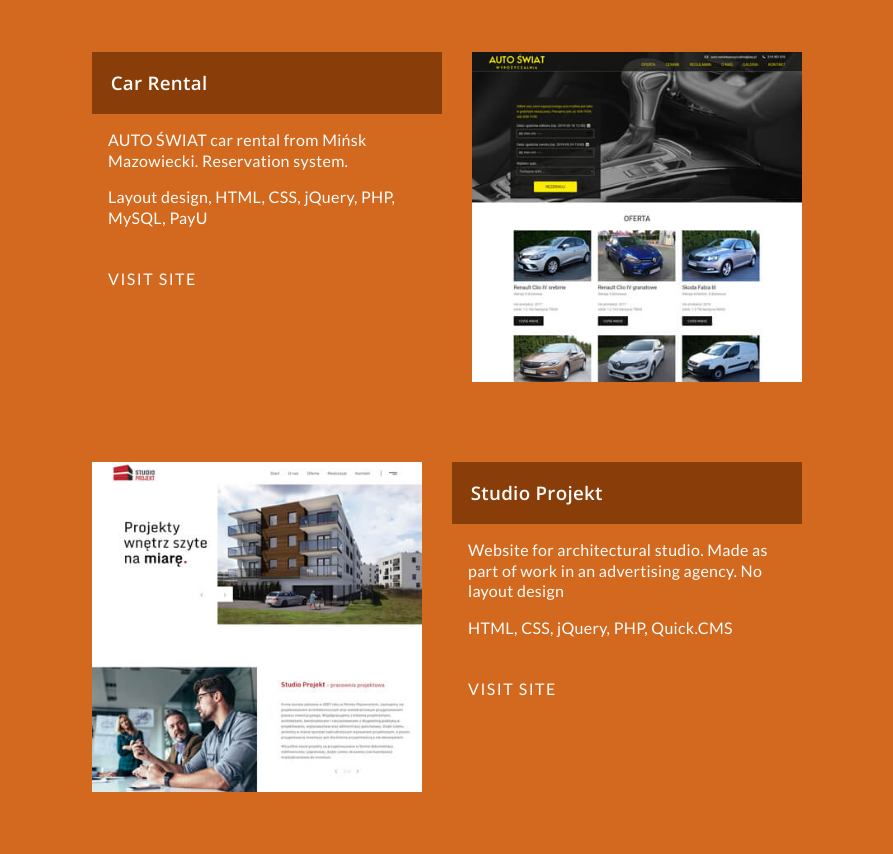
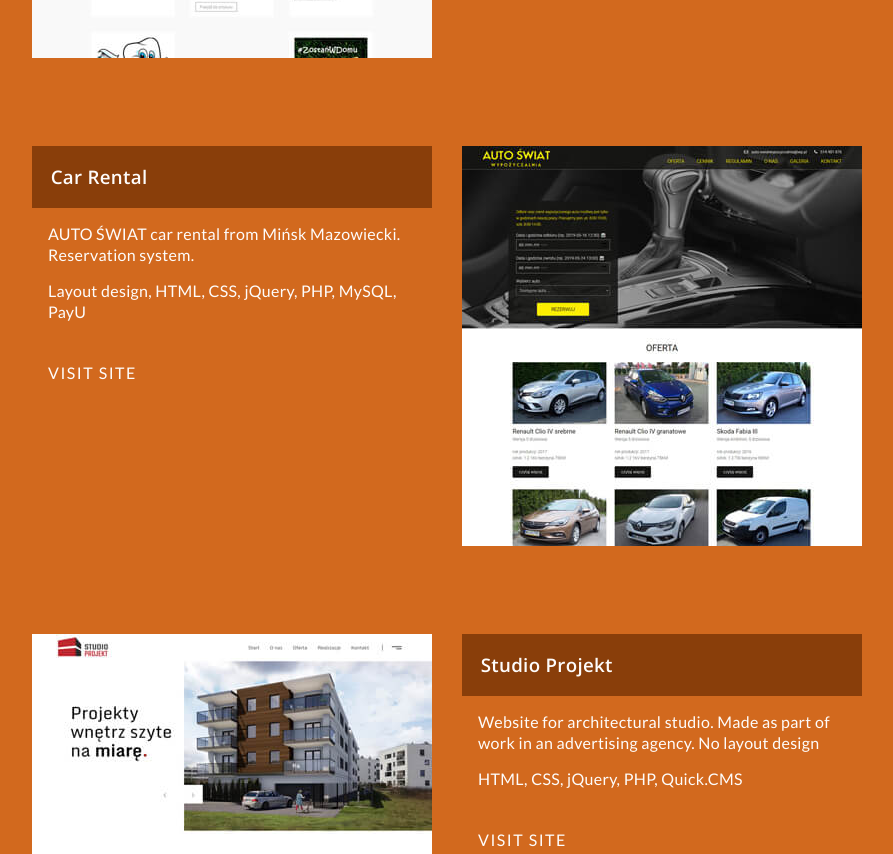
Before and after one commit to 4betterweb/4betterweb.github.io, a website built with webpack: page src/index.html in a window 1280 px wide. Shown: the part 1238-2092 px from the top of the page, without its empty margins (193-1086 px from the left). Built offline with nearby package versions, Linux system fonts and the light colour scheme.

Commit message:
Added styles for tablet, laptop and desktop

```diff
--- a/src/index.html
+++ b/src/index.html
@@ -112,7 +112,7 @@
                     I'm coding since 2009. Best with it is that I can help people bring their ideas to reality. When I'm not working I spend time with my wife and daughters. I like mountain hiking and cooking.
                 </p>
         </section>
-        <div class="container">
+        <div class="container line">
             <hr>
         </div>
         <section id="skills" class="skills">
--- a/src/style/main.scss
+++ b/src/style/main.scss
@@ -93,7 +93,7 @@ h3 {
 }
 
 .container {
-  padding: 0 4%;
+  padding: 0 15px;
 }
 
 .menu {
@@ -133,7 +133,8 @@ header {
 
 .welcome-text {
   position: absolute;
-  bottom: 4em;
+  bottom: 10%;
+  margin-left: 1.7em;
   h1 {
     font-weight: 600;
   }
@@ -166,19 +167,24 @@ header {
 }
 
 .item {
-  margin-bottom: 3em;
+  max-width: 400px;
+  margin: 0 auto;
+  margin-bottom: 1.5em;
+  padding-bottom: 1.5em;
+  border-bottom: 1px solid $text-color-light;
   &:last-of-type {
     margin-bottom: 0;
+    border-bottom: 0;
   }
 }
 
 .image {
   text-align: center;
-  height: 330px;
+  height: 300px;
   overflow: hidden;
   img {
-    object-fit: contain;
-    object-position: center;
+    object-fit: cover;
+    object-position: top;
     width: 100%;
     height: 100%;
   }
@@ -190,7 +196,8 @@ header {
 }
 
 .description {
-  p, a {
+  p,
+  a {
     padding: 0 1em;
   }
 }
@@ -237,70 +244,110 @@ footer {
     left: 16px;
   }
 }
-
+//430px
+@media only screen and (min-width: 26em) {
+  .image {
+    height: 400px;
+  }
+}
+//560px
 @media only screen and (min-width: 35em) {
   .menu-links {
     justify-content: flex-end;
-    padding-top: 2.5em;
     a {
       margin-left: 3em;
     }
   }
 
   .welcome-text {
-    bottom: 5em;
     .leading {
       max-width: 500px;
     }
   }
 
-  .works, .about, .skills {
-    padding: 5em 0;
+  .about p {
+    max-width: 680px;
+  }
+}
+// 768px
+@media only screen and (min-width: 48em) {
+  .welcome-text {
+    margin-left: 3em;
   }
 
-  .image {
-    margin-right: 30px;
+  .works {
+    padding-top: 6em;
+  }
+
+  .description {
+    margin-left: 30px;
   }
 
   .item {
+    max-width: 100%;
     display: flex;
     justify-content: flex-start;
     align-items: flex-start;
-    margin-bottom: 5em;
-    &:nth-child(even) {
+    border-bottom: 0;
+    &:nth-of-type(even) {
       flex-direction: row-reverse;
-      .image {
-        margin-right: 0;
-        margin-left: 30px;
-      }
+    }
+    &:nth-of-type(even) .description {
+      margin-left: 0;
+      margin-right: 30px;
     }
   }
 
-  .description {
-    max-width: 350px;
+  .image img {
+    object-fit: contain;
   }
 
-  .about p {
-    max-width: 680px;
+  .image,
+  .description {
+    width: 50%;
+    max-width: 400px;
   }
 
   h3 {
     margin: 0;
   }
-
 }
-
-@media only screen and (min-width: 48em) {
-  .item {
-    justify-content: center;
-  }
-
-}
-
-@media only screen and (min-width: 65em) {
+// 1024px
+@media only screen and (min-width: 64em) {
   .container {
     max-width: 1024px;
     margin: 0 auto;
   }
 
+  .item {
+    margin-bottom: 4em;
+  }
+
+  .works,
+  .about,
+  .skills {
+    padding: 6em 0;
+    .container {
+      max-width: 860px;
+    }
+  }
+
+  .line {
+    max-width: 860px;
+    padding: 0 15px;
+  }
+
+  footer .container {
+    max-width: 860px;
+  }
 }
+
+@media only screen and (min-width: 75em) {
+  .menu-links a {
+    padding: 3.5em 0.8em;
+  }
+
+  .welcome-text {
+    margin-left: 0;
+  }
+}
```
